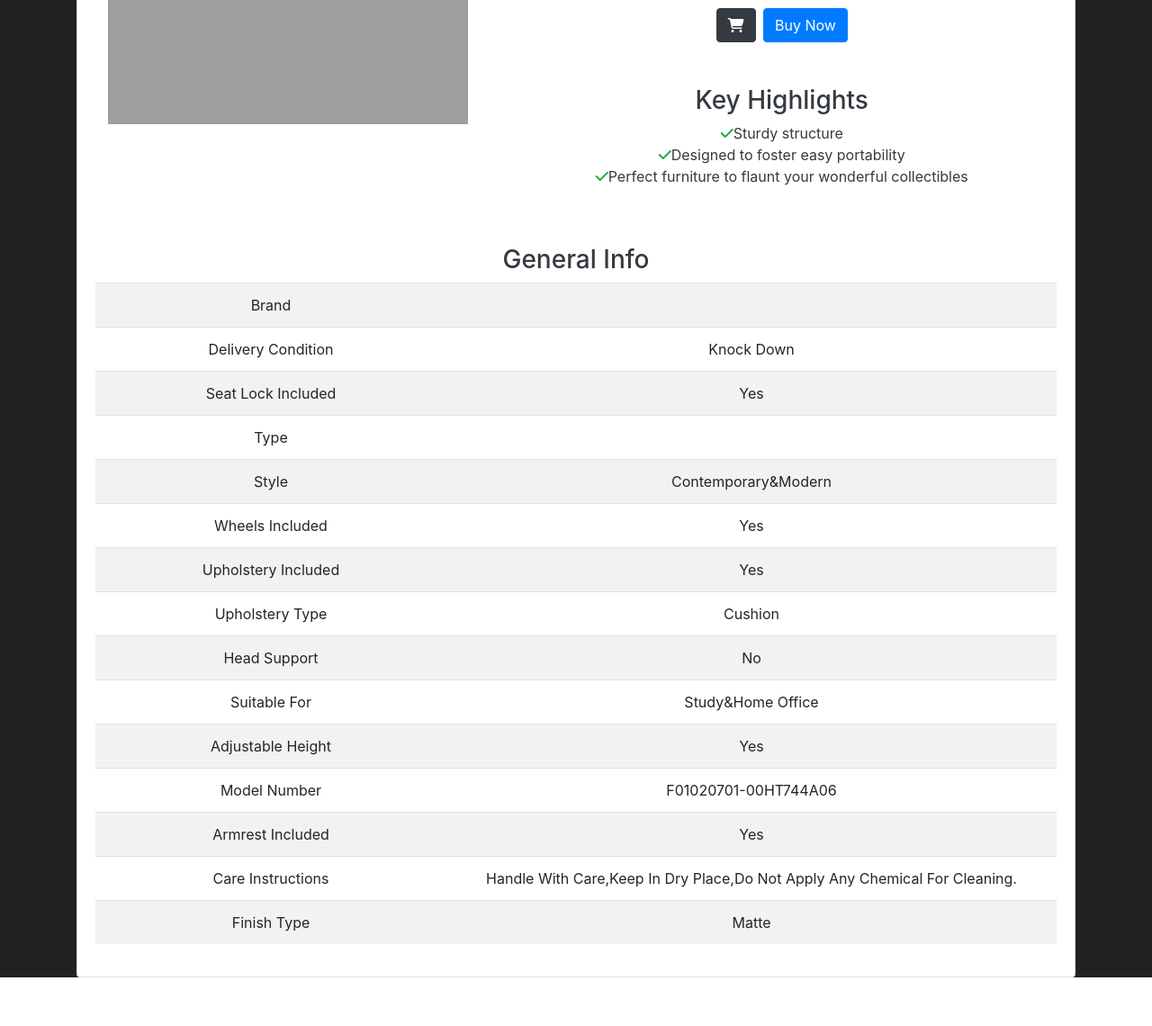
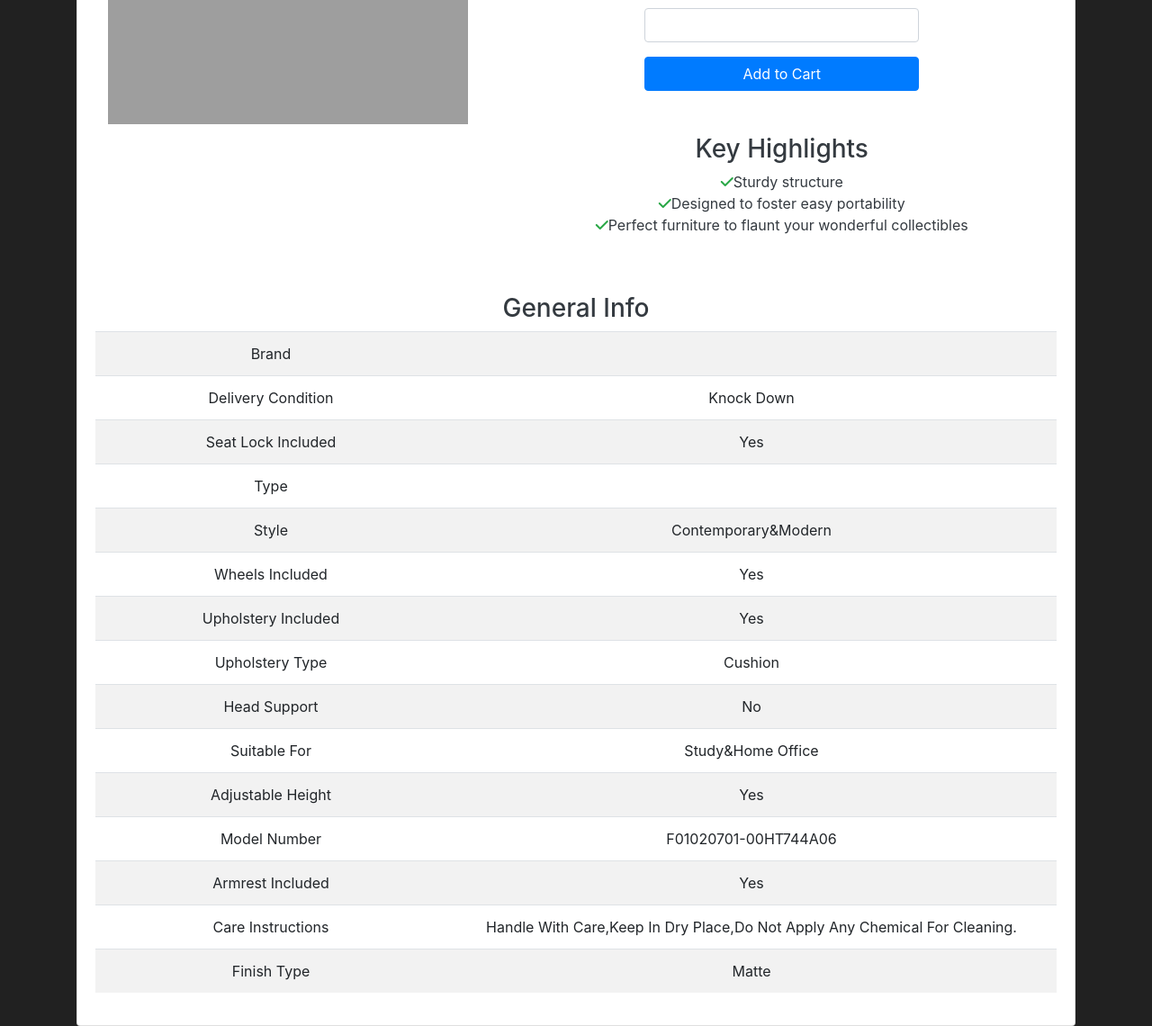
Before and after one commit to SolonKarandanis/FlaskMarket, a Flask app: page /product/1/ in a window 1280 px wide. Shown: the part 347-1487 px from the top of the page at 90% size. Before the commit the page ends 1433 px from the top, so only its background shows below. Run offline with Flask 3, Linux system fonts and the light colour scheme; the visitor is signed in with stand-in values (Sample User, id 1); data that the repository does not hold is empty; some libraries are stand-ins or nearby versions; grey boxes are pictures that could not be loaded.

Commit message:
Created add to cart from product details page

```diff
--- a/market/forms.py
+++ b/market/forms.py
@@ -42,3 +42,8 @@ class ProductAddToCartForm(FlaskForm):
 class ProductListAddToCartForm(FlaskForm):
     products = FieldList(FormField(ProductAddToCartForm))
     add_to_cart = SubmitField('Add to Cart')
+
+
+class ProductDetailsAddToCartForm(FlaskForm):
+    quantity = IntegerField()
+    add_to_cart = SubmitField('Add to Cart')
--- a/market/routes.py
+++ b/market/routes.py
@@ -3,7 +3,8 @@ from datetime import datetime
 from market import app, db
 from flask import render_template, redirect, url_for, flash, request
 from market.models import Product, User, Cart, CartItem
-from market.forms import RegisterForm, LoginForm, ProductListAddToCartForm, ProductAddToCartForm
+from market.forms import RegisterForm, LoginForm, ProductListAddToCartForm, ProductAddToCartForm, \
+    ProductDetailsAddToCartForm
 from flask_login import login_user, logout_user, login_required, current_user
 import logging
 
@@ -63,11 +64,30 @@ def market_page():
     return render_template('market.html', productList_form=productList_form, pagination=pagination)
 
 
-@app.route('/product/<int:product_id>/', methods=['GET'])
+@app.route('/product/<int:product_id>/', methods=['GET','POST'])
 @login_required
 def product_detail_page(product_id):
     product = db.session.query(Product).options(db.joinedload(Product.types)).filter_by(id=product_id).first()
-    return render_template('product.html', product=product)
+    product_details_add_to_cart_form = ProductDetailsAddToCartForm()
+    if request.method == 'POST':
+        user_id = current_user.id
+        cart = Cart.query.options(db.joinedload(Cart.cart_items)).filter_by(users_id=user_id).first()
+        if cart is None:
+            cart = Cart(users_id=user_id,
+                        total_price=0,
+                        date_created=datetime.now(),
+                        cart_items=[])
+        quantity = product_details_add_to_cart_form.quantity.data
+        cart.add_item_to_cart(product.id, quantity, product.price)
+        cart.update_cart_total_price()
+        db.session.add(cart)
+        try:
+            db.session.commit()
+            return redirect(url_for('cart'))
+        except:
+            flash("Error while adding items to cart")
+    return render_template('product.html', product=product,
+                           product_details_add_to_cart_form=product_details_add_to_cart_form)
 
 
 @app.route('/register', methods=['GET', 'POST'])
--- a/market/templates/product.html
+++ b/market/templates/product.html
@@ -38,10 +38,19 @@
                     <h2 class="mt-5 text-dark">
                         ${{ product.price }}<small class="text-success">(36%off)</small>
                     </h2>
-                    <button class="btn btn-dark btn-rounded mr-1" data-toggle="tooltip" title="" data-original-title="Add to cart">
-                        <i class="fa fa-shopping-cart"></i>
-                    </button>
-                    <button class="btn btn-primary btn-rounded">Buy Now</button>
+                    <form action="" method="post" name="add">
+                        {{ product_details_add_to_cart_form.csrf_token }}
+                        <div class="container">
+                            <div class="row justify-content-center">
+                                    {{product_details_add_to_cart_form.quantity(class="form-control w-50")}}
+                            </div>
+                            <div class="row mt-3 justify-content-center">
+                                    {{ product_details_add_to_cart_form.add_to_cart(class="btn btn-primary btn-rounded w-50") }}
+                            </div>
+                        </div>
+
+                    </form>
+
                     <h3 class="box-title mt-5 text-dark">Key Highlights</h3>
                     <ul class="list-unstyled text-dark">
                         <li><i class="fa fa-check text-success"></i>Sturdy structure</li>
```
